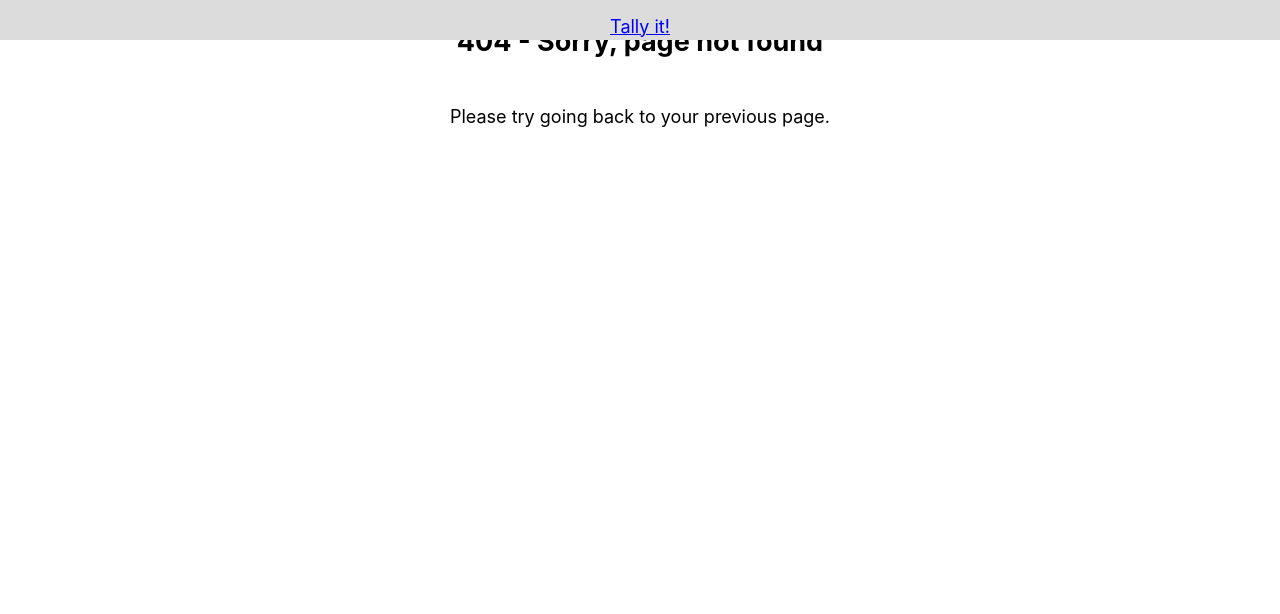
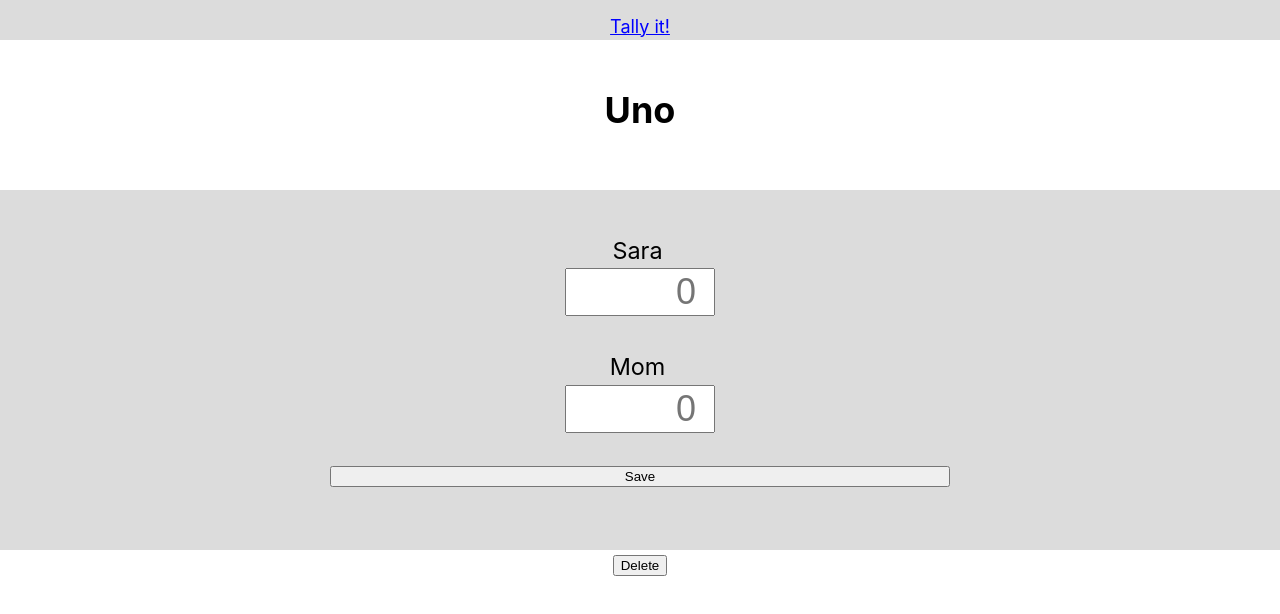
Before and after one commit to sPro1ly0/tallyit-app, a React (Create React App) app: page /scoresheet in a window 1280 px wide. Before the commit this address had no page. Shown: the top 614 px of the page. Built offline with nearby package versions, Linux system fonts and the light colour scheme.

Commit message:
Create ScoreSheetPage component

```diff
--- a/src/App.js
+++ b/src/App.js
@@ -6,6 +6,7 @@ import LandingPage from './LandingPage/LandingPage';
 import DashBoard from './DashBoard/DashBoard';
 
 import CreateScoreSheet from './CreateScoreSheet/CreateScoreSheet';
+import ScoreSheetPage from './ScoreSheetPage/ScoreSheetPage';
 
 import AddPlayerForm from './AddPlayerForm/AddPlayerForm';
 import EditPlayerForm from './EditPlayerForm/EditPlayerForm';
@@ -35,6 +36,10 @@ class App extends Component {
               component={CreateScoreSheet}
             />
             <Route
+              exact path='/scoresheet'
+              component={ScoreSheetPage}
+            />
+            <Route
               exact path='/add-player'
               component={AddPlayerForm}
             />
--- /dev/null
+++ b/src/ScoreSheetPage/ScoreSheetPage.css
@@ -0,0 +1,31 @@
+.score-sheet {
+    height: fit-content;
+}
+
+.score-sheet-form {
+    margin: 0 auto 20px;
+    height: 300px;
+    width: 50%;
+    display: flex;
+    flex-direction: column;
+    justify-content: space-around;
+}
+
+.player-score-input {
+    height: 70px;
+    display: flex;
+    justify-content: space-around;
+    align-items: center;
+}
+
+.player-score-input > label {
+    font-size: 1.3em;
+    margin-right: 5px;
+}
+
+.player-score-input > input {
+    height: 60px;
+    width: 150px;
+    font-size: 2em;
+    text-align: right;
+}
--- /dev/null
+++ b/src/ScoreSheetPage/ScoreSheetPage.js
@@ -0,0 +1,33 @@
+import React, { Component } from 'react';
+import './ScoreSheetPage.css';
+
+class ScoreSheetPage extends Component {
+  render() {
+    return (
+      <>
+        <header>
+          <h1>Uno</h1>
+        </header>
+
+        <section className='score-sheet'>
+          <form className='score-sheet-form'>
+            <div className='player-score-input'>
+              <label htmlFor='player1'>Sara </label>
+              <input id='player1' type='number' placeholder='0'/>
+            </div>
+            <div className='player-score-input'>
+              <label htmlFor='player2'>Mom</label>
+              <input id='player2' type='number' placeholder='0'/>
+            </div>
+
+            <button type='submit'>Save</button>
+          </form>
+        </section>
+
+        <button>Delete</button>
+      </>
+    );
+  }
+}
+
+export default ScoreSheetPage;
```
Also changed, not shown: 1 other file (tests, documents, lock files or other folders).
